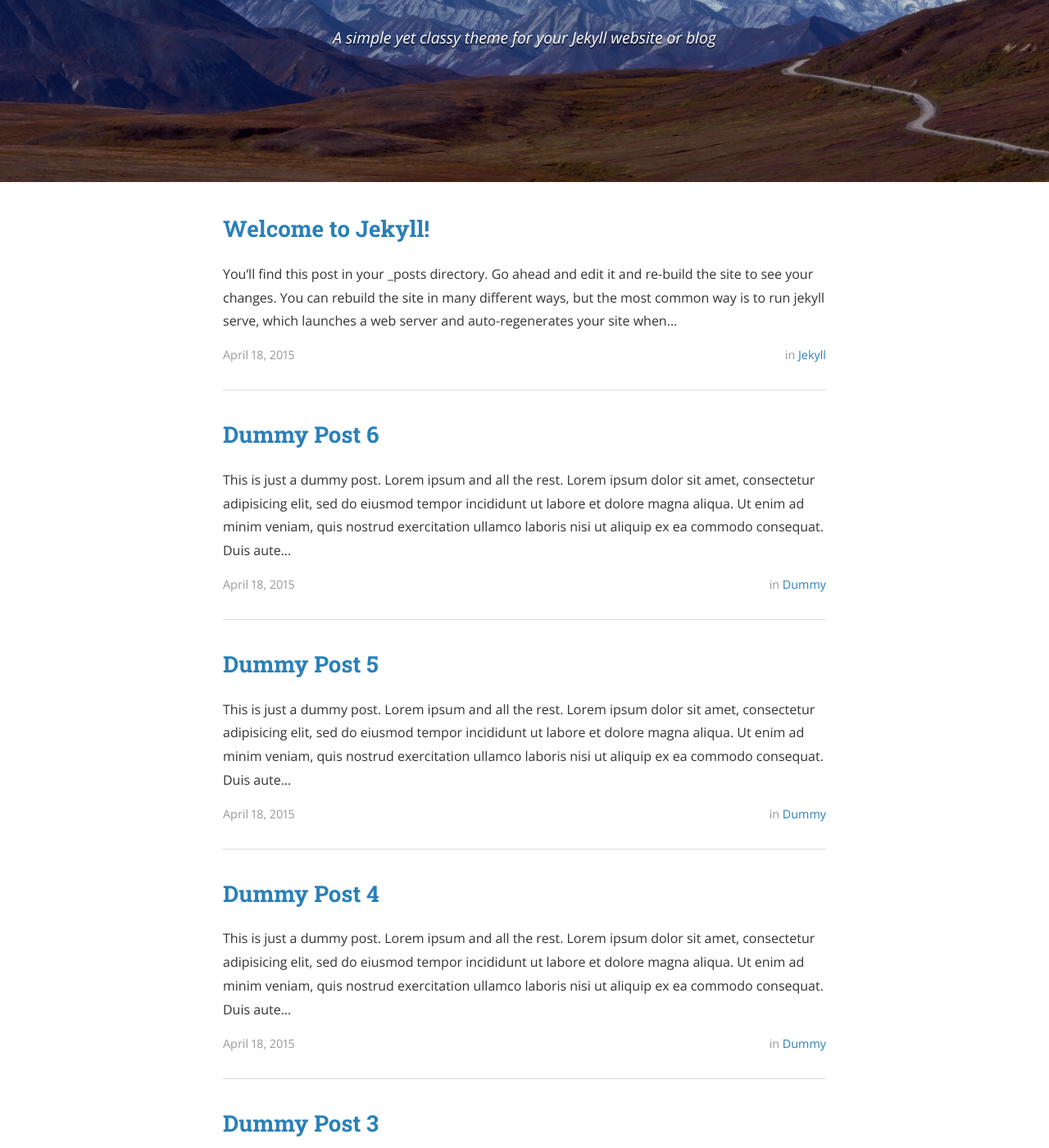
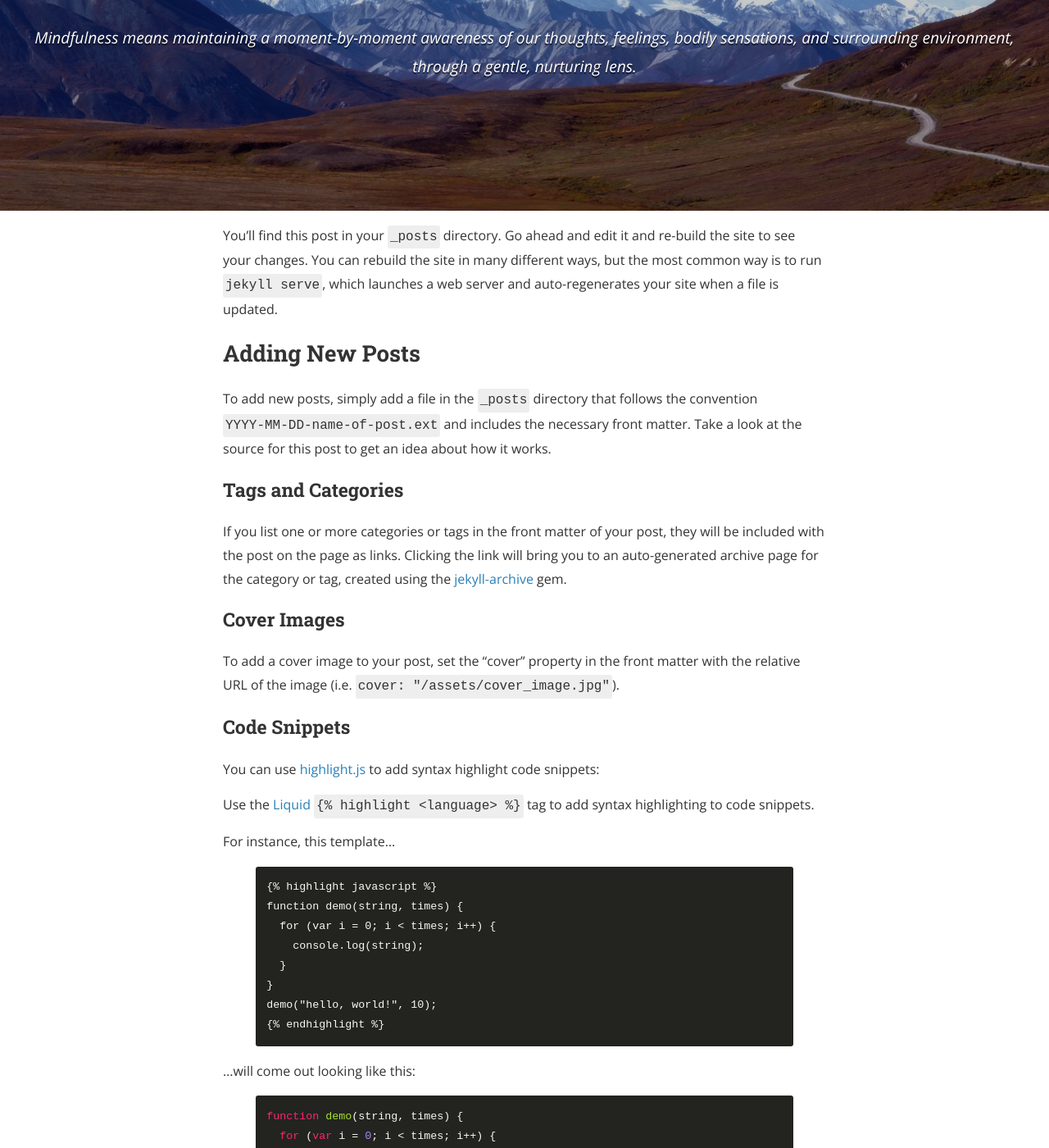
Before and after one commit to mindfulnessone/mindfulnessone.github.io, a Jekyll site: the page built from index.md, in a window 1280 px wide and 1400 px high, scrolled down 281 px. Shown: the whole window at 82% size. Built offline with Jekyll 4.4.1, drawn with Linux system fonts in a browser that asks for light colours; nearby versions of some CDN libraries; the list of posts is cut into pages by our own code; some of the changed text lies outside the part shown.

Commit message:
Small changes

```diff
--- a/_config.yml
+++ b/_config.yml
@@ -9,12 +9,12 @@ exclude:
   - "/vendor/"
 
 # Site settings
-title: Centrarium
-subtitle: "A simple yet classy theme for your Jekyll website or blog"
+title: Mindfulness
+subtitle: "Mindfulness means maintaining a moment-by-moment awareness of our thoughts, feelings, bodily sensations, and surrounding environment, through a gentle, nurturing lens."
 email: blcentra@gmail.com
 name: Ben Centra
 description: >
-  A simple yet classy theme for your Jekyll website or blog.
+  Mindfulness means maintaining a moment-by-moment awareness of our thoughts, feelings, bodily sensations, and surrounding environment, through a gentle, nurturing lens.
 # Base URL of site (i.e. /blog). It should always start with a slash,
 # and never end with a slash. Set it to a blank value if hosting at the
 # root of your server.
@@ -25,8 +25,8 @@ logo: "/assets/logo.png"
 
 # Build settings
 markdown: kramdown
-paginate: 5
-paginate_path: "/page:num/"
+#paginate: 5
+#paginate_path: "/page:num/"
 inter_post_navigation: false
 highlightjs_theme: "monokai-sublime"
 
--- a/_includes/footer.html
+++ b/_includes/footer.html
@@ -9,7 +9,7 @@
       <p><strong>Site Map</strong></p>
       <ul class="pages">
         {% for page in site.pages %}
-        {% if page.title and page.main_nav != false %}
+        {% if page.title and page.main_nav %}
           <li class="nav-link"><a href="{{ page.url | prepend: site.baseurl }}">{{ page.title }}</a>
         {% endif %}
         {% endfor %}
--- /dev/null
+++ b/_layouts/main.html
@@ -0,0 +1,18 @@
+---
+layout: default
+---
+<div class="home">
+
+<div class="site-header-container {% if site.cover %}has-cover{% endif %}" {% if site.cover %}style="background-image: url({{ site.cover | prepend: site.baseurl }});"{% endif %}>
+  <div class="scrim {% if site.cover %}has-cover{% endif %}">
+    <header class="site-header">
+      <h1 class="title">{{ site.title }}</h1>
+      {% if site.subtitle %}<p class="subtitle">{{ site.subtitle }}</p>{% endif %}
+    </header>
+  </div>
+</div>
+
+<div class="wrapper">
+  {{ content }}
+</div>
+</div>
--- /dev/null
+++ b/index.md
@@ -0,0 +1,68 @@
+---
+layout: main
+---
+
+You’ll find this post in your `_posts` directory. Go ahead and edit it and re-build the site to see your changes. You can rebuild the site in many different ways, but the most common way is to run `jekyll serve`, which launches a web server and auto-regenerates your site when a file is updated.
+
+## Adding New Posts
+
+To add new posts, simply add a file in the `_posts` directory that follows the convention `YYYY-MM-DD-name-of-post.ext` and includes the necessary front matter. Take a look at the source for this post to get an idea about how it works.
+
+### Tags and Categories
+
+If you list one or more categories or tags in the front matter of your post, they will be included with the post on the page as links. Clicking the link will bring you to an auto-generated archive page for the category or tag, created using the [jekyll-archive][jekyll-archive] gem.
+
+### Cover Images
+
+To add a cover image to your post, set the "cover" property in the front matter with the relative URL of the image (i.e. <code>cover: "/assets/cover_image.jpg"</code>).
+
+### Code Snippets
+
+You can use [highlight.js][highlight] to add syntax highlight code snippets:
+
+Use the [Liquid][liquid] `{% raw %}{% highlight <language> %}{% endraw %}` tag to add syntax highlighting to code snippets.
+
+For instance, this template...
+{% highlight html %}
+{% raw %}{% highlight javascript %}
+function demo(string, times) {
+  for (var i = 0; i < times; i++) {
+    console.log(string);
+  }
+}
+demo("hello, world!", 10);
+{% endhighlight %}{% endraw %}
+{% endhighlight %}
+
+...will come out looking like this:
+
+{% highlight javascript %}
+function demo(string, times) {
+  for (var i = 0; i < times; i++) {
+    console.log(string);
+  }
+}
+demo("hello, world!", 10);
+{% endhighlight %}
+
+Syntax highlighting is done using [highlight.js][highlight]. You can change the active theme in [head.html](https://github.com/bencentra/centrarium/blob/2dcd73d09e104c3798202b0e14c1db9fa6e77bc7/_includes/head.html#L15).
+
+### Images
+
+Lightbox has been enabled for images. To create the link that'll launch the lightbox, add <code>data-lightbox</code> and <code>data-title</code> attributes to an <code>&lt;a&gt;</code> tag around your <code>&lt;img&gt;</code> tag. The result is:
+
+<a href="//bencentra.com/assets/images/falcon9_large.jpg" data-lightbox="falcon9-large" data-title="Check out the Falcon 9 from SpaceX">
+  <img src="//bencentra.com/assets/images/falcon9_small.jpg" title="Check out the Falcon 9 from SpaceX">
+</a>
+
+For more information, check out the [Lightbox][lightbox] website.
+
+Check out the [Jekyll docs][jekyll] for more info on how to get the most out of Jekyll. File all bugs/feature requests at [Jekyll’s GitHub repo][jekyll-gh]. If you have questions, you can ask them on [Jekyll’s dedicated Help repository][jekyll-help].
+
+[jekyll]:      http://jekyllrb.com
+[jekyll-gh]:   https://github.com/jekyll/jekyll
+[jekyll-help]: https://github.com/jekyll/jekyll-help
+[highlight]:   https://highlightjs.org/
+[lightbox]:    http://lokeshdhakar.com/projects/lightbox2/
+[jekyll-archive]: https://github.com/jekyll/jekyll-archives
+[liquid]: https://github.com/Shopify/liquid/wiki/Liquid-for-Designers
```
Also changed, not shown: index_backup.html (renamed from index.html).
